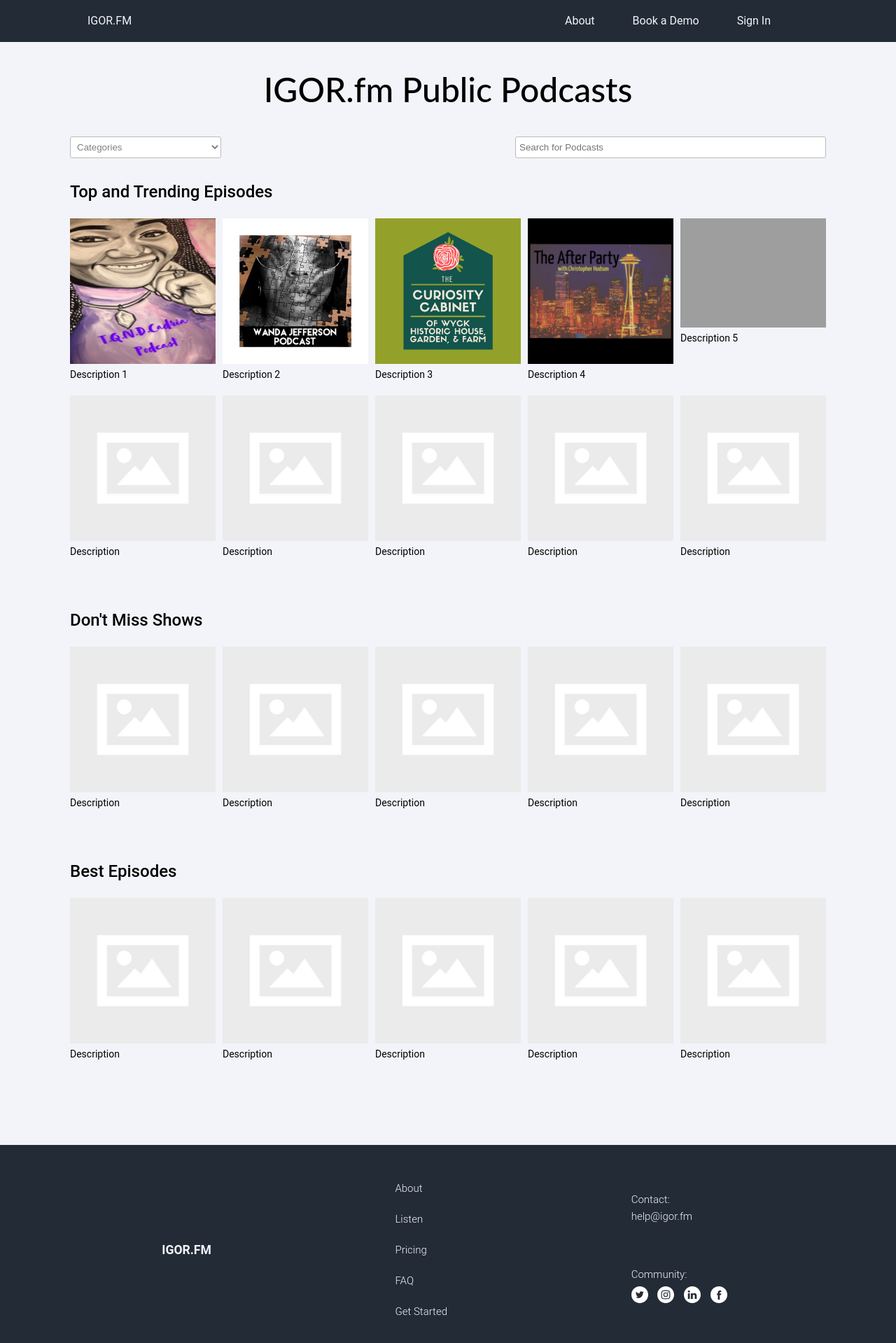
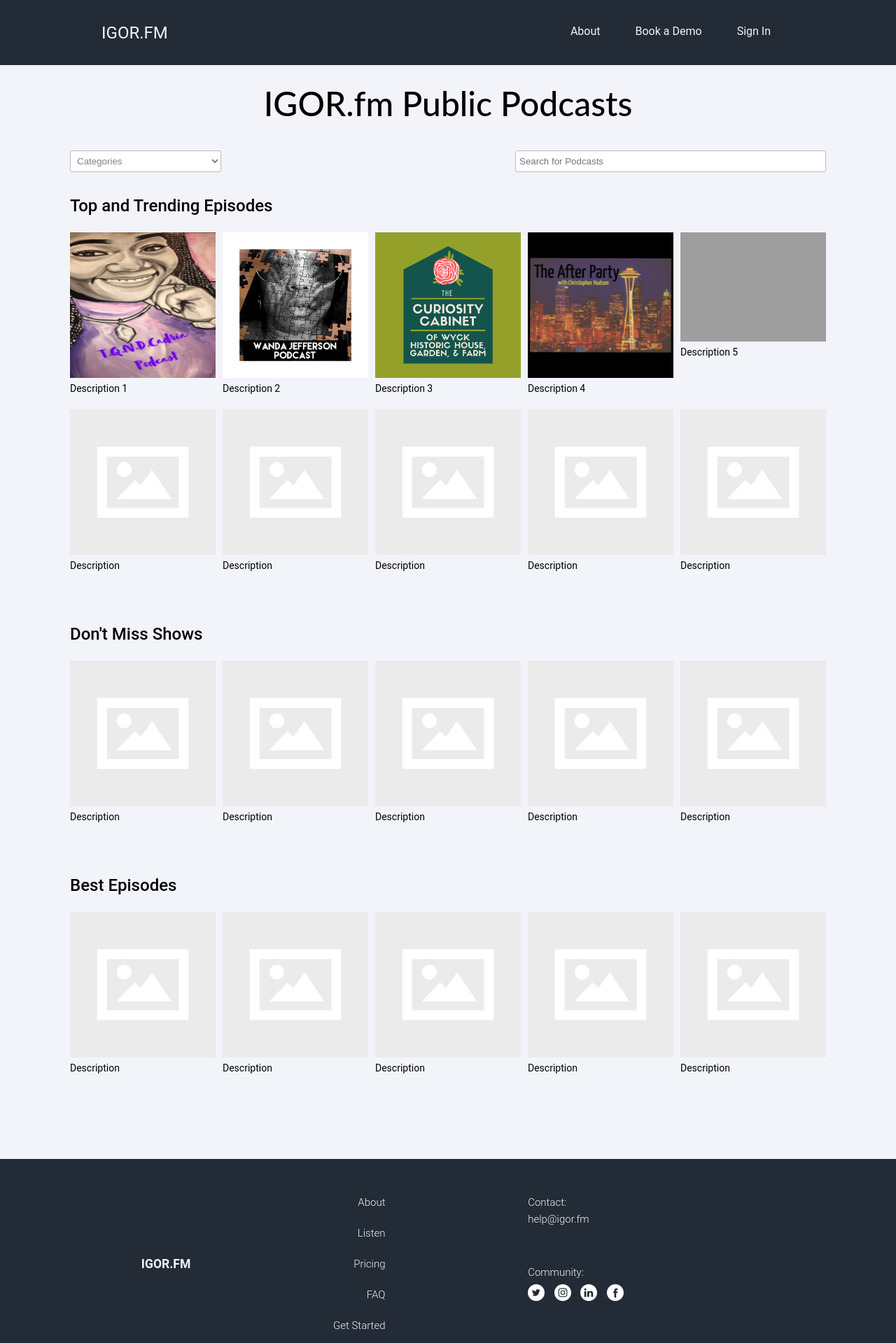
Before and after one commit to igor022/IgorFM, a plain HTML site: page index.html in a window 1280 px wide. Shown: the top 1919 px of the page at 70% size. Drawn offline with Linux system fonts and the light colour scheme; grey boxes are pictures that could not be loaded.

Commit message:
making header and footer responsive

```diff
--- a/index.html
+++ b/index.html
@@ -8,8 +8,8 @@
     </head>
     <body>
         <header>
-            <div class="header-content">
-                <div>
+            <nav>
+                <div class="nav-logo">
                     <a href="#">IGOR.FM</a>
                 </div>
                 <div class="header-links">
@@ -17,7 +17,7 @@
                     <a href="#">Book a Demo</a>
                     <a href="#">Sign In</a>
                 </div>
-            </div>
+            </nav>
         </header>
         <div class="container">
             <h1>IGOR.fm Public Podcasts</h1>
--- a/main.css
+++ b/main.css
@@ -20,21 +20,31 @@ header {
 
 }
 
-.header-content {
+nav {
     display: flex;
     justify-content: space-between;
 }
 
-header .header-links {
-    margin-right: 5%;
+nav .nav-logo {
+    font-size: 1.5em;
+    padding: 10px 20px;
+    align-self: flex-start;
 }
 
-header a {
-    margin: 0;
-    padding: 15px 25px;
+nav .header-links {
+    margin-right: 5%;
+    display: flex;
+    flex-direction: column;
+    justify-content: space-between;
 }
 
-header a:hover {
+nav a {
+    margin: 0;
+    padding: 10px 20px;
+    border-bottom: 3px solid rgba(0, 0, 0, 0);
+}
+
+nav .header-links a:hover {
     border-bottom: 3px solid #3C82E7;
     text-decoration: none;
 }
@@ -42,10 +52,10 @@ header a:hover {
 h1 {
     font-family: 'Lato', sans-serif;
     font-weight: 500;
-    font-size: 48px;
+    font-size: 36px;
     line-height: 35px;
     text-align: center;
-    margin: 110px 0 50px 0;
+    margin: 200px 0 20px 0;
 }
 
 h2 {
@@ -54,8 +64,8 @@ h2 {
     font-weight: 500;
 }
 
+nav,
 .container,
-.header-content,
 .footer-content {
     padding: 0 30px;
     max-width: 1080px;
@@ -74,7 +84,7 @@ h2 {
 }
 
 .filter-categories {
-    width: 20%;
+    width: 40%;
     background-color: white;
     color: #818181;
 }
@@ -112,37 +122,16 @@ section {
 
 .episode {
     padding-bottom: 20px;
+    margin: 0 auto;
 }
 
 .episode-img {
+    max-width: 400px;
     width: 100%;
 }
 
 .episode-img img {
     width: 100%;
-}
-
-
-
-@media only screen and (min-width: 768px)
-{
-    .episodes {
-        display: flex;
-        justify-content: flex-start;
-        flex-direction: row;
-    }
-
-    .episode:not(:last-child) {
-        padding-right: 10px;
-    }
-
-    .episode-img {
-        max-width: 220px;
-    }
-
-    .episode-img img {
-        width: 100%;
-    }
 }
 
 .episode p {
@@ -173,34 +162,42 @@ a:hover {
 
 .top-footer {
     display: flex;
-    justify-content: space-around;
+    flex-wrap: wrap;
+    justify-content: space-between;
+    width: 100%;
     margin-bottom: 40px;
 }
 
 .top-footer .logo {
-    align-self: center;
+
+    margin-right: 0;
 }
 
-.footer-links {
+.top-footer .footer-links {
     display: flex;
     flex-direction: column;
-    justify-content: space-between;
 }
 
-.footer-links a {
+
+.top-footer .footer-links a {
+    display: block;
     margin: 10px 0;
 }
 
-.footer-contacts {
+.top-footer .footer-contacts {
+    width: 100%;
     display: flex;
     justify-content: space-around;
     flex-direction: column;
 }
 
+.contact {
+    margin: 20px 0;
+}
+
 .contact p {
     margin: 0;
 }
-
 
 .community p {
     margin: 5px 0;
@@ -214,12 +211,123 @@ a:hover {
     display: flex;
     justify-content: space-around;
     text-align: center;
+    flex-direction: column;
 }
 
 .bottom-footer p {
-    margin: 0;
+    margin-bottom: 10px;
 }
 
 .bottom-footer .terms a {
     margin: 0 10px;
 }
+
+
+/* Responsive */
+
+@media only screen and (min-width: 768px)
+{
+    nav {
+        display: flex;
+        justify-content: space-between;
+    }
+
+    nav a {
+        margin: 0;
+        padding: 15px 25px;
+    }
+
+    nav .nav-logo {
+        font-size: 1.5em;
+        padding: 10px 20px;
+        align-self: center;
+    }
+
+    nav .header-links {
+        margin-right: 5%;
+        display: flex;
+        flex-direction: row;
+        justify-content: space-between;
+    }
+
+    h1 {
+        font-size: 48px;
+        margin: 130px 0 50px 0;
+    }
+
+    .filter-categories {
+        width: 20%;
+    }
+
+    .filter-search {
+        width: 40%;
+    }
+
+    .episodes {
+        display: flex;
+        justify-content: flex-start;
+        flex-direction: row;
+    }
+
+    .episode:not(:last-child) {
+        padding-right: 10px;
+    }
+
+    .episode-img {
+        max-width: 220px;
+    }
+
+    .episode-img img {
+        width: 100%;
+    }
+
+    .top-footer {
+        display: flex;
+        justify-content: space-around;
+        flex-wrap: nowrap;
+        margin-bottom: 40px;
+    }
+
+    .top-footer .logo {
+        align-self: center;
+    }
+
+    .top-footer .footer-links {
+        display: flex;
+        align-self: flex-end;
+        flex-direction: column;
+        justify-content: space-between;
+    }
+
+    .top-footer .footer-links a {
+        margin: 10px 0 10px auto;
+    }
+
+    .top-footer .footer-contacts {
+        display: flex;
+        justify-content: space-between;
+        flex-direction: column;
+        width: 30%;
+    }
+
+    .contact {
+        margin-top: 10px;
+    }
+
+    .community {
+        margin-bottom: 50px;
+    }
+
+    .bottom-footer {
+
+        flex-direction: row;
+    }
+
+    .bottom-footer p {
+        margin: 0;
+    }
+
+    .bottom-footer .terms a {
+        margin-right: 10px;
+    }
+}
```
